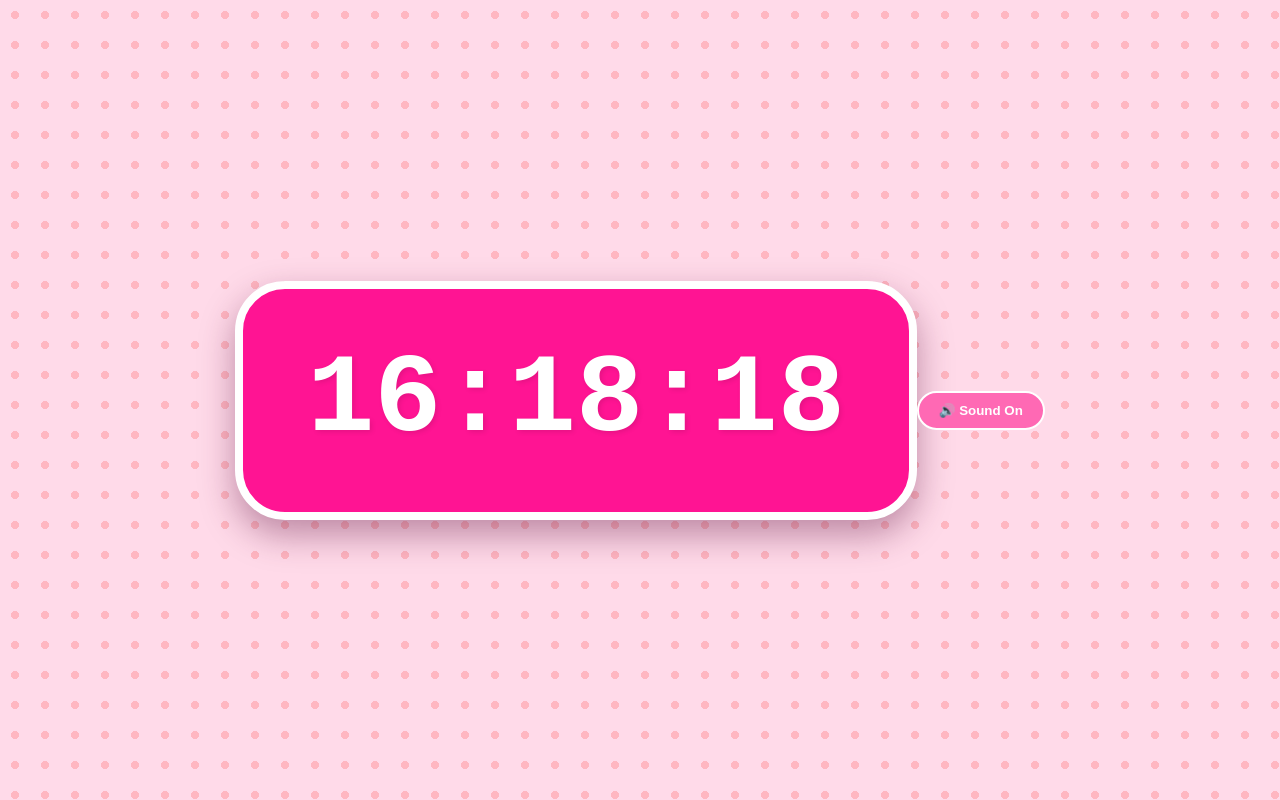
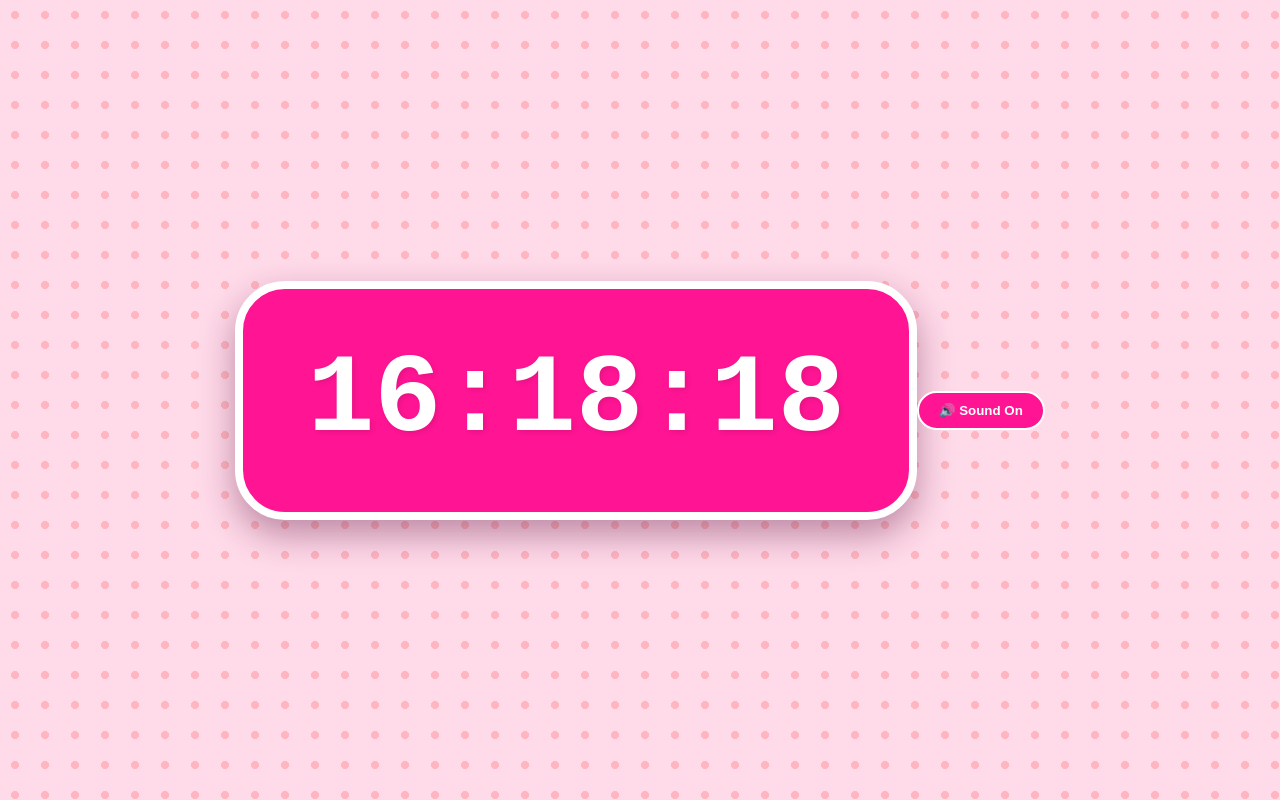
Before and after one commit to Emmanu31la/COURSERA-TRAINING, a plain HTML site: page index.html in a window 1280 px wide. In both pictures the pointer is over the button "🔊 Sound On". Drawn offline with Linux system fonts and the light colour scheme.

Commit message:
Added hover color
Added a darker color when the cursor hovers over the button

```diff
--- a/style.css
+++ b/style.css
@@ -36,3 +36,7 @@ body{
     cursor: pointer;
     transition: background 0.3s;
 }
+
+#mute-btn:hover{
+    background-color: #ff1493;
+}
```
